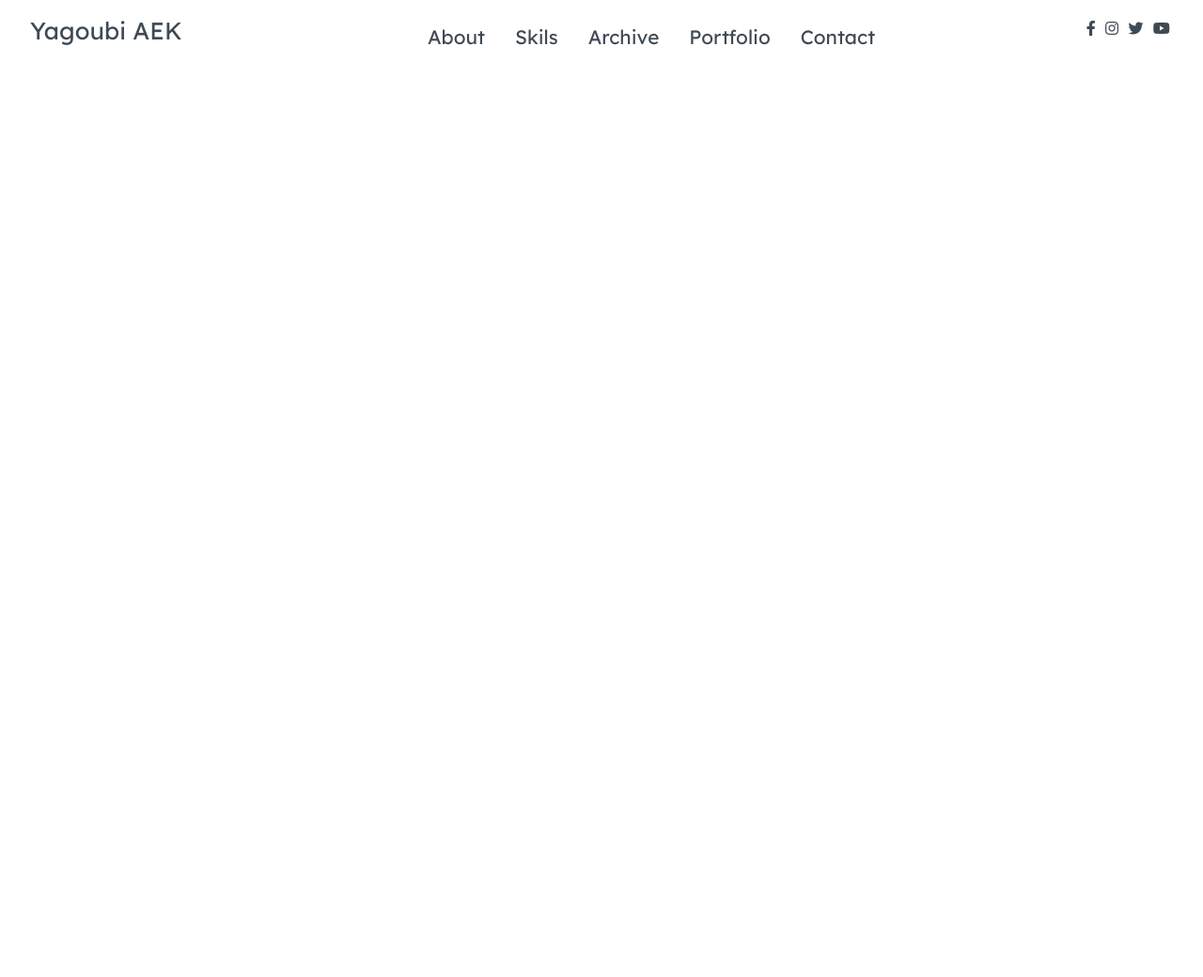
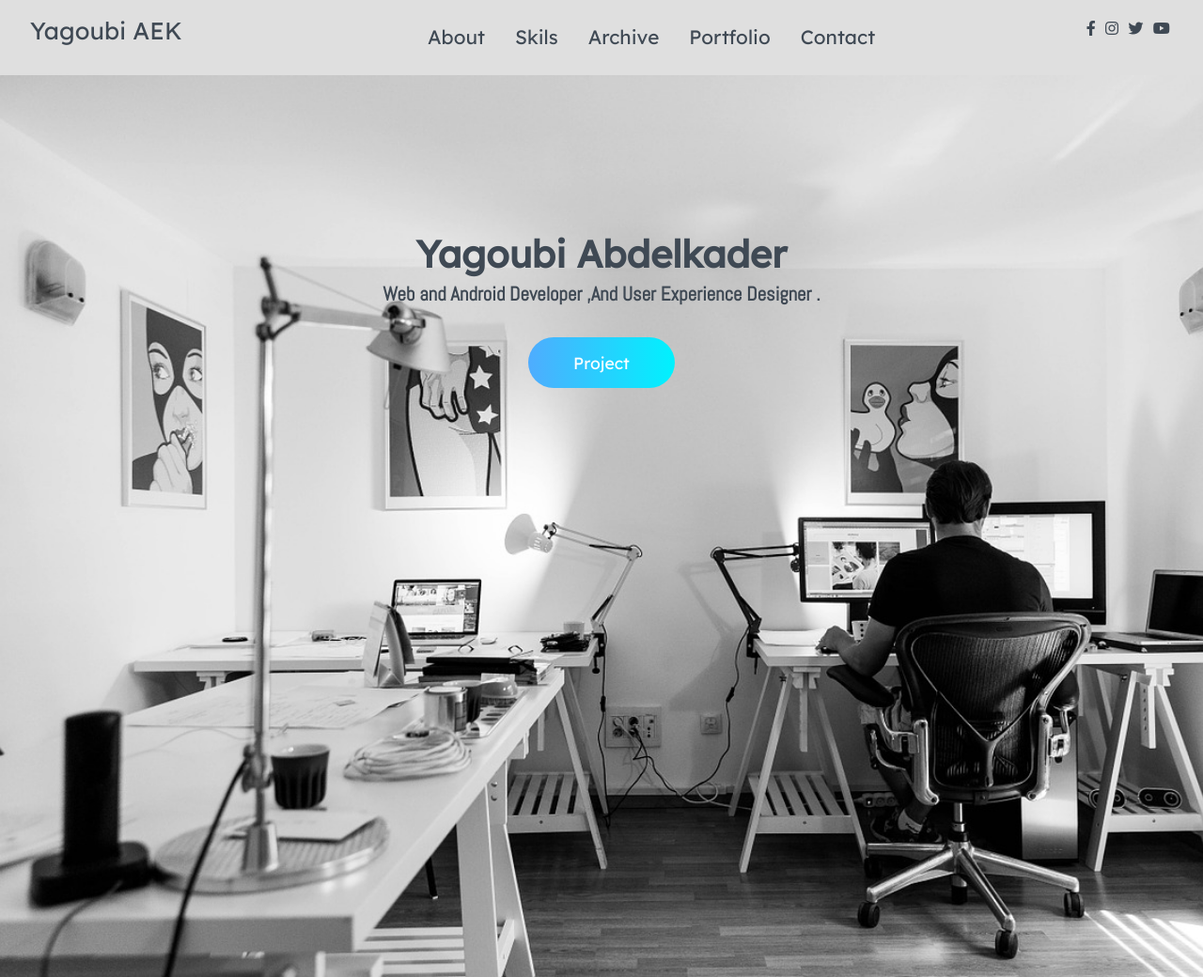
Before and after one commit to yagoubigithub/portfolio, a plain HTML site: page index.html in a window 1280 px wide. Shown: the whole page at 94% size. Before the commit the page ends 800 px from the top, so only its background shows below. Drawn offline with Linux system fonts and the light colour scheme.

Commit message:
site title

```diff
--- a/css/style.css
+++ b/css/style.css
@@ -15,7 +15,7 @@ body {
   --midnight: #104f55;
 
   /* gradient color */
-  --sky: linear-gradient(120deg, #a1c4fd 0%, #c2e9fb 100%);
+  --sky: linear-gradient(to right, #4facfe 0%, #00f2fe 100%);
 
   /* the font awesome*/
 
@@ -77,7 +77,7 @@ p{
 /*-------------------navbar---------------------*/
 
 .nav {
-    background: white;
+    background: rgb(223,223,223);
     padding: 0 2rem;
     height: 0rem;
     min-height: 10vh;
@@ -151,6 +151,45 @@ p{
   /*-----------X-------navbar----------X----------*/
 
 
+/*----------------Main content --------------*/
+
+
+
+/*----------------Site Title --------------*/
+
+main .site-title{
+  background: url('../images/Background-image-3.png');
+  background-size: cover;
+  height: 120vh;
+  display: flex;
+  justify-content: center;
+}
+main .site-title .site-background{
+  padding: 10rem;
+  text-align: center;
+  color: var(--text-gray);
+}
+main .site-title h1,h3{
+  margin: 0.3rem;
+}
+main .site-title .btn{
+  margin : 1.8rem;
+  color: var(--white);
+  font-family: var(--Lexend)  ;
+  font-size: 1.1rem;
+  background: var(--sky);
+}
+main .site-title .btn:hover{
+background: transparent;
+border : 1px solid var(--white);
+color: var(--white);
+}
+
+/*-------X---------Site Title ---- X----------*/
+
+
+/*-------X---------Main content ----X----------*/
+
   /*  Viewport less then or equal to 750px      */
 
 @media only screen and (max-width: 750px) {
--- a/index.html
+++ b/index.html
@@ -78,6 +78,26 @@
 
 
 
+    <!------------------------------------Main Section ----------------------------------------------->
+
+<main>
+
+    <!-----------------------Site title------------------->
+    <section class="site-title">
+        <div class="site-background">
+            <h1>Yagoubi Abdelkader</h1>
+            <h3>Web and Android Developer ,And User Experience Designer .</h3>
+            <button class="btn">Project</button>
+        </div>
+    </section>
+
+
+    <!----------X-------------Site title--------X----------->
+
+</main>
+
+    <!----------------X--------------------Main Section ---------------------X-------------------------->
+
     <!--Jquery library-->
     <script src="js/jquery-3.4.1.min.js"></script>
 
```
